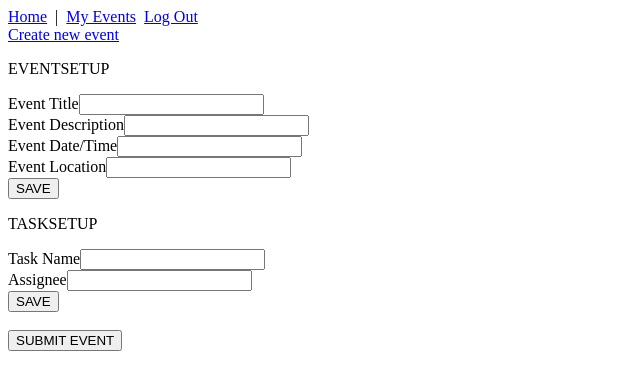
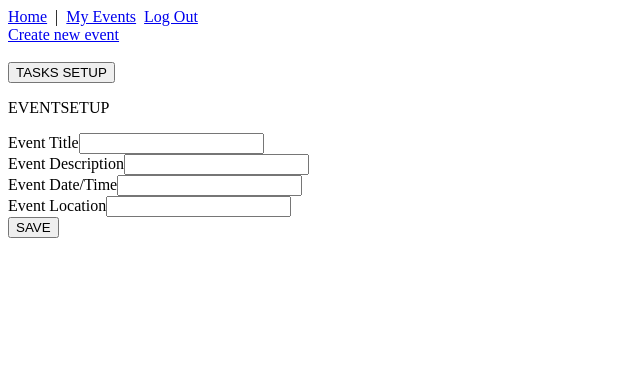
Before and after one commit to Delyn-Lew/EventBunny, a React (Vite) app: page /event/new in a window 1280 px wide. Shown: the top 390 px of the page, without its empty margins (0-640 px from the left). Built offline with nearby package versions, Linux system fonts and the light colour scheme.

Commit message:
feat: add buttons for submit event form and link between event and tasks setup

```diff
--- a/src/pages/CreateEventPage/CreateEventPage.jsx
+++ b/src/pages/CreateEventPage/CreateEventPage.jsx
@@ -1,13 +1,9 @@
 import EventSetupPage from "./EventSetupPage/EventSetupPage";
-import TaskSetupPage from "./TaskSetupPage/TaskSetupPage";
 
 export default function CreateEventPage() {
 	return (
 		<>
 			<EventSetupPage />
-			<TaskSetupPage />
-			<br />
-			<button>SUBMIT EVENT</button>
 		</>
 	);
 }
--- a/src/pages/CreateEventPage/EventSetupPage/EventSetupPage.jsx
+++ b/src/pages/CreateEventPage/EventSetupPage/EventSetupPage.jsx
@@ -1,6 +1,12 @@
+import { Link } from "react-router-dom";
+
 export default function EventSetupPage() {
 	return (
 		<div>
+			<br />
+			<Link to="/event/:eventID/task/new">
+				<button>TASKS SETUP</button>
+			</Link>
 			<p>EVENTSETUP</p>
 			<form>
 				<label>Event Title</label>
@@ -17,6 +23,8 @@ export default function EventSetupPage() {
 				<br />
 				<button>SAVE</button>
 			</form>
+			<br />
+			{/* <button>SUBMIT EVENT</button> */}
 		</div>
 	);
 }
--- a/src/pages/CreateEventPage/TaskSetupPage/TaskSetupPage.jsx
+++ b/src/pages/CreateEventPage/TaskSetupPage/TaskSetupPage.jsx
@@ -1,6 +1,12 @@
+import { Link } from "react-router-dom";
+
 export default function TaskSetupPage() {
 	return (
 		<div>
+			<br />
+			<Link to="/event/new">
+				<button>EVENT SETUP</button>
+			</Link>
 			<p>TASKSETUP</p>
 			<form>
 				<label>Task Name</label>
@@ -11,6 +17,8 @@ export default function TaskSetupPage() {
 				<br />
 				<button>SAVE</button>
 			</form>
+			<br />
+			<button>SUBMIT EVENT</button>
 		</div>
 	);
 }
```
